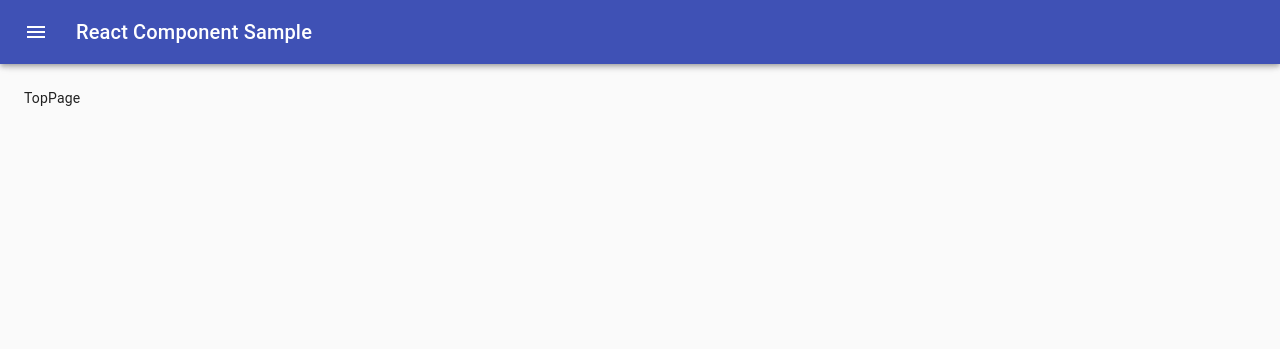
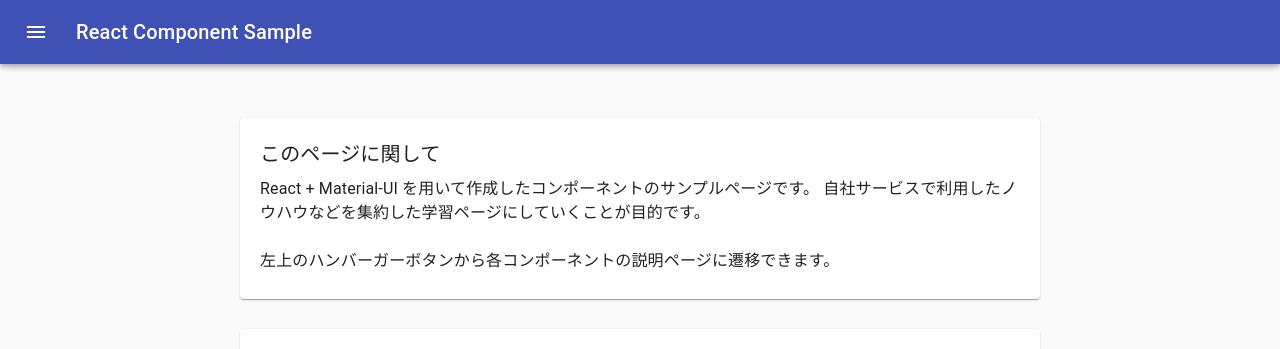
Before and after one commit to akiumikin/myTaskManagement, a Next.js app: page / in a window 1280 px wide. Shown: the top 349 px of the page. Built offline with nearby package versions, Linux system fonts and the light colour scheme.

Commit message:
indexページをaboutページと同一に変更

```diff
--- a/pages/index.tsx
+++ b/pages/index.tsx
@@ -1,7 +1,9 @@
+import AboutIndex from './about'
+
 export default function Home() {
   return (
     <>
-      TopPage
+      <AboutIndex/>
     </>
   )
 }
```
